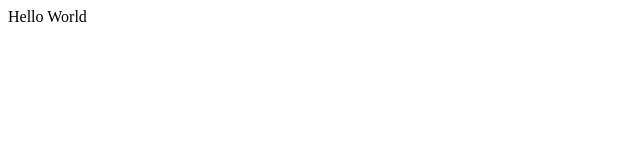
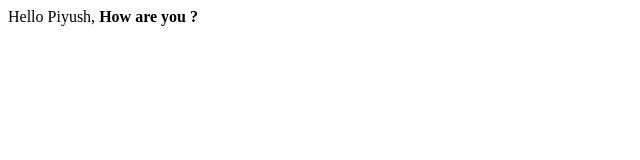
Before and after one commit to Piyush8084/test-js, a plain HTML site: page index.html in a window 1280 px wide. Shown: the whole page, without its empty margins (0-640 px from the left). Drawn offline with Linux system fonts and the light colour scheme.

Commit message:
new feature hello-piyush addes in index page

```diff
--- a/index.html
+++ b/index.html
@@ -6,6 +6,6 @@
     <title>Document</title>
 </head>
 <body>
-    Hello World
+    Hello Piyush, <b>How are you ?</b>
 </body>
 </html>
```
